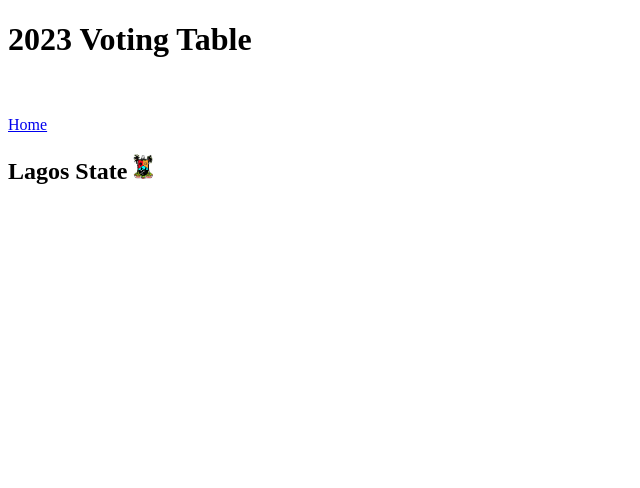
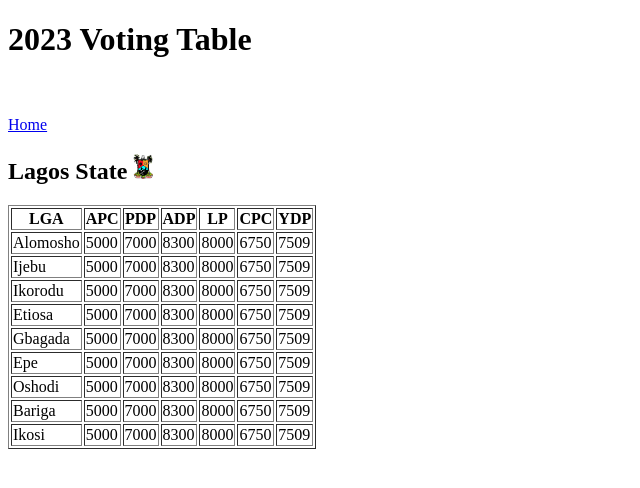
Before and after one commit to AElozinoLopez/2023-voting-table, a plain HTML site: page index.html in a window 1280 px wide. Shown: the whole page, without its empty margins (0-640 px from the left). Drawn offline with Linux system fonts and the light colour scheme.

Commit message:
Populated table with data.

```diff
--- a/index.html
+++ b/index.html
@@ -21,6 +21,99 @@
 
             <div class="voting-table">
                 <h2>Lagos State  <img src="images/lagos-state-logo.jpeg" alt="Lagos State Logo" width="20" height="25"></h2>
+                <!-- The table starts here -->
+                <table border="1">
+                    <tr>
+                        <th>LGA</th>
+                        <th>APC</th>
+                        <th>PDP</th>
+                        <th>ADP</th>
+                        <th>LP</th>
+                        <th>CPC</th>
+                        <th>YDP</th>
+                    </tr>
+                    <tr>
+                        <td>Alomosho</td>
+                        <td>5000</td>
+                        <td>7000</td>
+                        <td>8300</td>
+                        <td>8000</td>
+                        <td>6750</td>
+                        <td>7509</td>
+                    </tr>
+                    <tr>
+                        <td>Ijebu</td>
+                        <td>5000</td>
+                        <td>7000</td>
+                        <td>8300</td>
+                        <td>8000</td>
+                        <td>6750</td>
+                        <td>7509</td>
+                    </tr>
+                    <tr>
+                        <td>Ikorodu</td>
+                        <td>5000</td>
+                        <td>7000</td>
+                        <td>8300</td>
+                        <td>8000</td>
+                        <td>6750</td>
+                        <td>7509</td>
+                    </tr>
+                    <tr>
+                        <td>Etiosa</td>
+                        <td>5000</td>
+                        <td>7000</td>
+                        <td>8300</td>
+                        <td>8000</td>
+                        <td>6750</td>
+                        <td>7509</td>
+                    </tr>
+                    <tr>
+                        <td>Gbagada</td>
+                        <td>5000</td>
+                        <td>7000</td>
+                        <td>8300</td>
+                        <td>8000</td>
+                        <td>6750</td>
+                        <td>7509</td>
+                    </tr>
+                    <tr>
+                        <td>Epe</td>
+                        <td>5000</td>
+                        <td>7000</td>
+                        <td>8300</td>
+                        <td>8000</td>
+                        <td>6750</td>
+                        <td>7509</td>
+                    </tr>
+                    <tr>
+                        <td>Oshodi</td>
+                        <td>5000</td>
+                        <td>7000</td>
+                        <td>8300</td>
+                        <td>8000</td>
+                        <td>6750</td>
+                        <td>7509</td>
+                    </tr>
+                    <tr>
+                        <td>Bariga</td>
+                        <td>5000</td>
+                        <td>7000</td>
+                        <td>8300</td>
+                        <td>8000</td>
+                        <td>6750</td>
+                        <td>7509</td>
+                    </tr>
+                    <tr>
+                        <td>Ikosi</td>
+                        <td>5000</td>
+                        <td>7000</td>
+                        <td>8300</td>
+                        <td>8000</td>
+                        <td>6750</td>
+                        <td>7509</td>
+                    </tr>
+                </table>
             </div>
         </div>
     </body>
```
